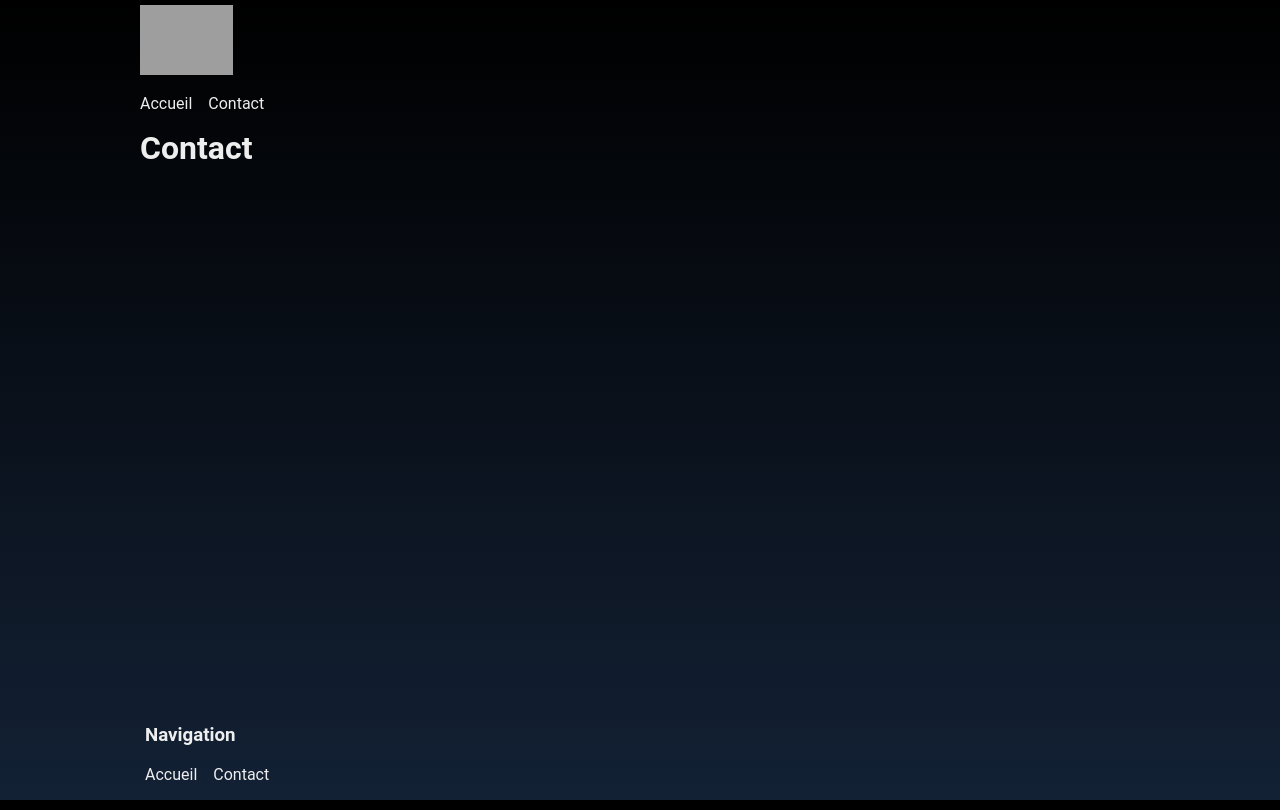
After one commit to JesseVANKER/eni-series, a Symfony app: template templates/main/contact.html.twig in a window 1280 px wide. The commit adds this page. Run offline with Twig, Linux system fonts and the light colour scheme; the template is opened without the code that fills it, so the values that code supplies are empty; some libraries are stand-ins or nearby versions; grey boxes are pictures that could not be loaded.

Commit message:
Fin demonstration

```diff
--- /dev/null
+++ b/public/css/style.css
@@ -0,0 +1,55 @@
+body {
+    background: linear-gradient(#000000, #132135);
+    background-attachment: fixed;
+    background-position: center center;
+    background-size: cover;
+    color: #EEE;
+    font-family: 'Roboto', serif;
+}
+
+.container {
+    max-width: 1000px;
+    margin: auto;
+    padding: 5px;
+}
+
+a {
+    color: inherit;
+    text-decoration: none;
+}
+
+a:hover {
+    color: #BC956B;
+}
+
+img {
+    max-width: 100%;
+}
+
+h1, h2, h3, h4 {
+    margin-top: 0;
+}
+
+body > .container {
+    display: flex;
+    flex-direction: column;
+    min-height: 100vh;
+}
+
+header img {
+    height: 70px;
+}
+
+main {
+    flex: 1;
+}
+
+nav ul {
+    display: flex;
+    list-style: none;
+    padding-left: 0;
+}
+
+nav li {
+    margin-right: 1rem;
+}
--- a/templates/inc/nav.html.twig
+++ b/templates/inc/nav.html.twig
@@ -1,10 +1,10 @@
 <nav>
     <ul>
         <li>
-            <a href="#">Accueil</a>
+            <a href="{{path('homepage') }}">Accueil</a>
         </li>
         <li>
-            <a href="#">Contact</a>
+            <a href="{{path('contact') }}">Contact</a>
         </li>
     </ul>
 </nav>
--- a/templates/layout.html.twig
+++ b/templates/layout.html.twig
@@ -6,14 +6,22 @@
           content="width=device-width, user-scalable=no, initial-scale=1.0, maximum-scale=1.0, minimum-scale=1.0">
     <meta http-equiv="X-UA-Compatible" content="ie=edge">
     <title>{% block title %}Titre par défaut{% endblock %}</title>
+    <link rel="icon" href="{{ asset('images/icon.png') }}">
+    <link rel="stylesheet" href="{{ asset('css/normalize.css') }}">
+    <link rel="stylesheet" href="{{ asset('css/style.css') }}">
 </head>
 <body>
 
+<div class="container">
+
     <header>
+        <img src="{{ asset('images/logo.svg') }}" alt="Series">
         {% include 'inc/nav.html.twig' %}
     </header>
 
+    <main>
         {% block body %}{% endblock %}
+    </main>
 
     <footer>
         <div class="container">
@@ -24,5 +32,7 @@
         </div>
     </footer>
 
+</div>
+
 </body>
 </html>
--- /dev/null
+++ b/templates/main/contact.html.twig
@@ -0,0 +1,7 @@
+{% extends 'layout.html.twig' %}
+
+{% block title %}Page contact{% endblock %}
+
+{% block body %}
+    <h1>Contact</h1>
+{% endblock %}
```
Also changed, not shown: public/css/normalize.css (added). Lines whose indentation alone changed are shown as unchanged.
